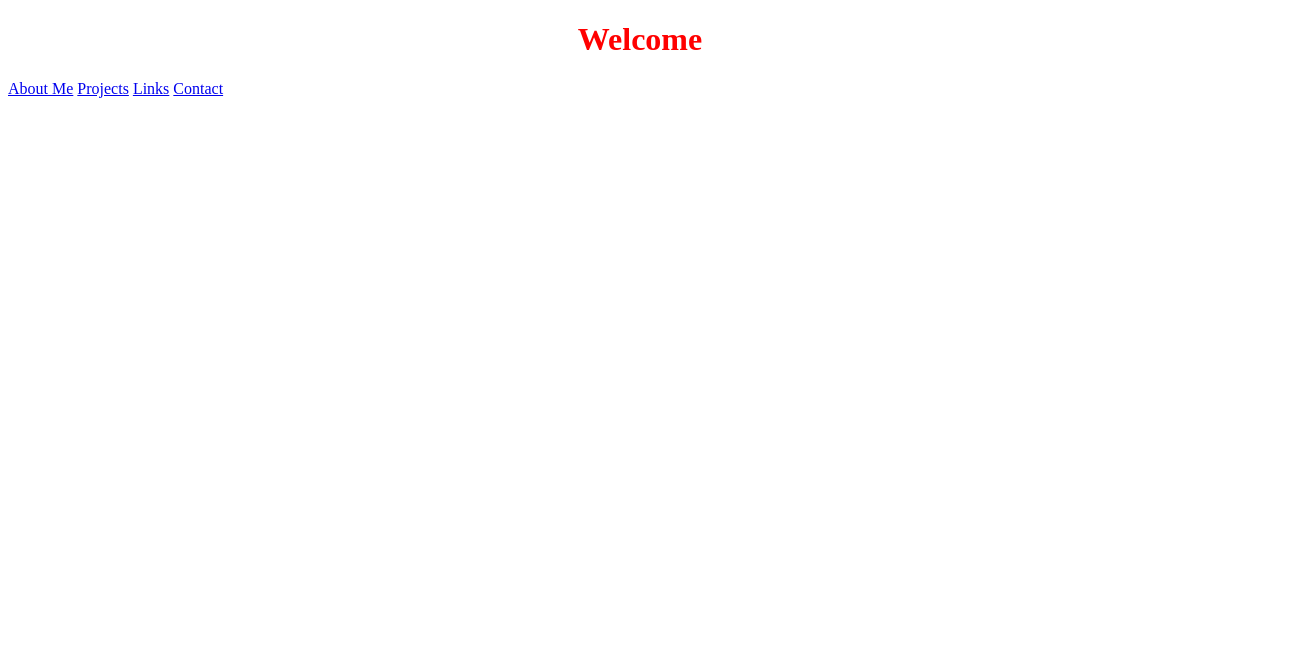
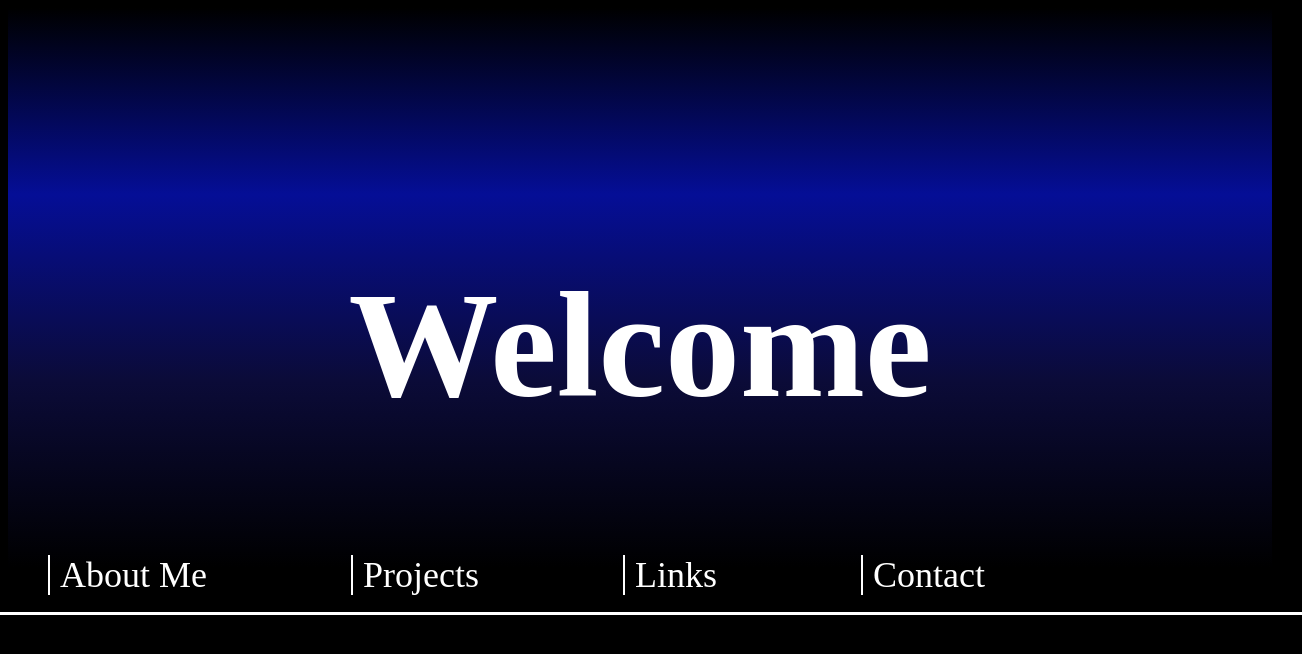
Before and after one commit to Olovia/MyPortfolioP, a plain HTML site: page index.html in a window 1280 px wide. Shown: the whole page, 1302 px wide, since content can reach past the window. Drawn offline with Linux system fonts and the light colour scheme.

Commit message:
Add files via upload

```diff
--- a/style.css
+++ b/style.css
@@ -1,4 +1,31 @@
+.welcome {
+    height: 410px;
+    background-image: linear-gradient(black,rgb(5, 14, 150),rgb(11, 11, 56),black);
+    padding-top: 150px;
+}
 h1 {
-    color: red;
+    color: white;
     text-align:center;
+    font-size: 150px;
 }
+body{
+    background-color: black;
+}
+
+.whiteborder {
+    border-bottom: solid white;
+    margin:-30px;
+}
+
+.navbar {
+    text-decoration:none;
+    font-size: 36px;
+    color: rgb(255, 255, 255);
+    border-left: 2px solid;
+    margin: 70px;
+    padding-left: 10px;
+    text-align: bottom;
+} a:hover {
+    color:blue;
+    font-size: 36px;
+}
```
